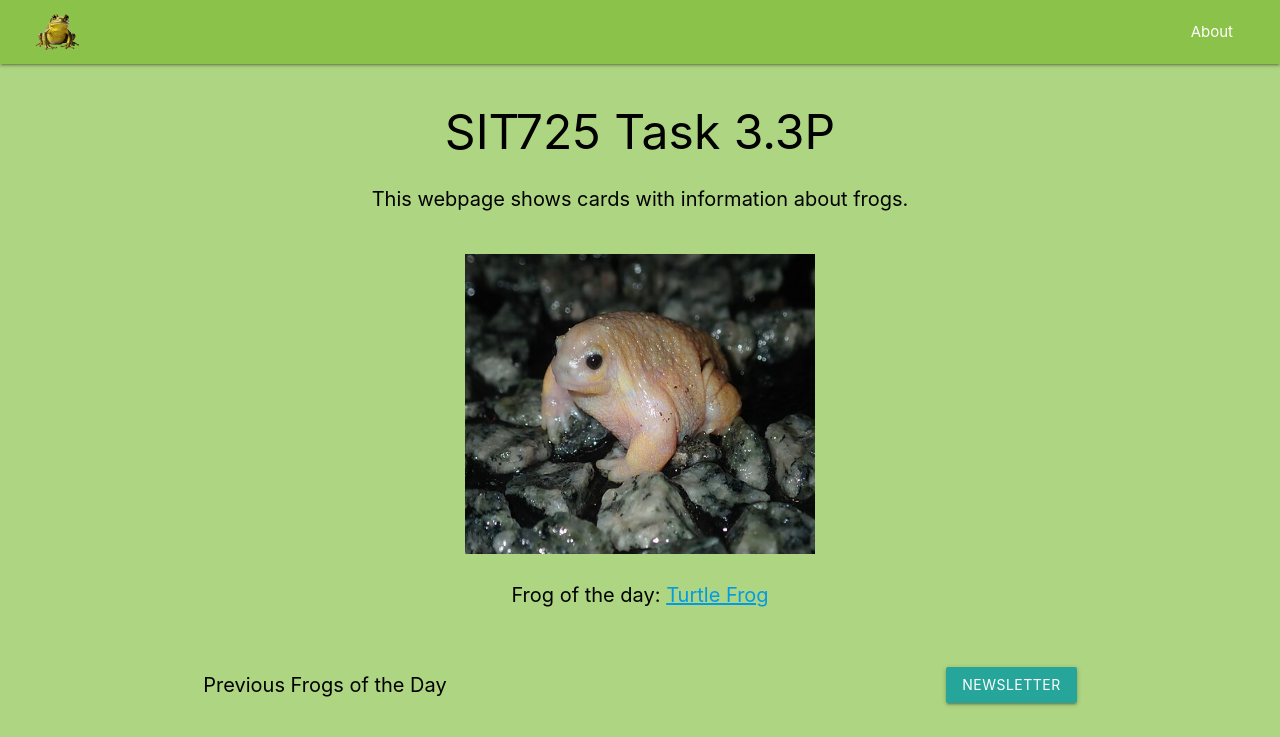
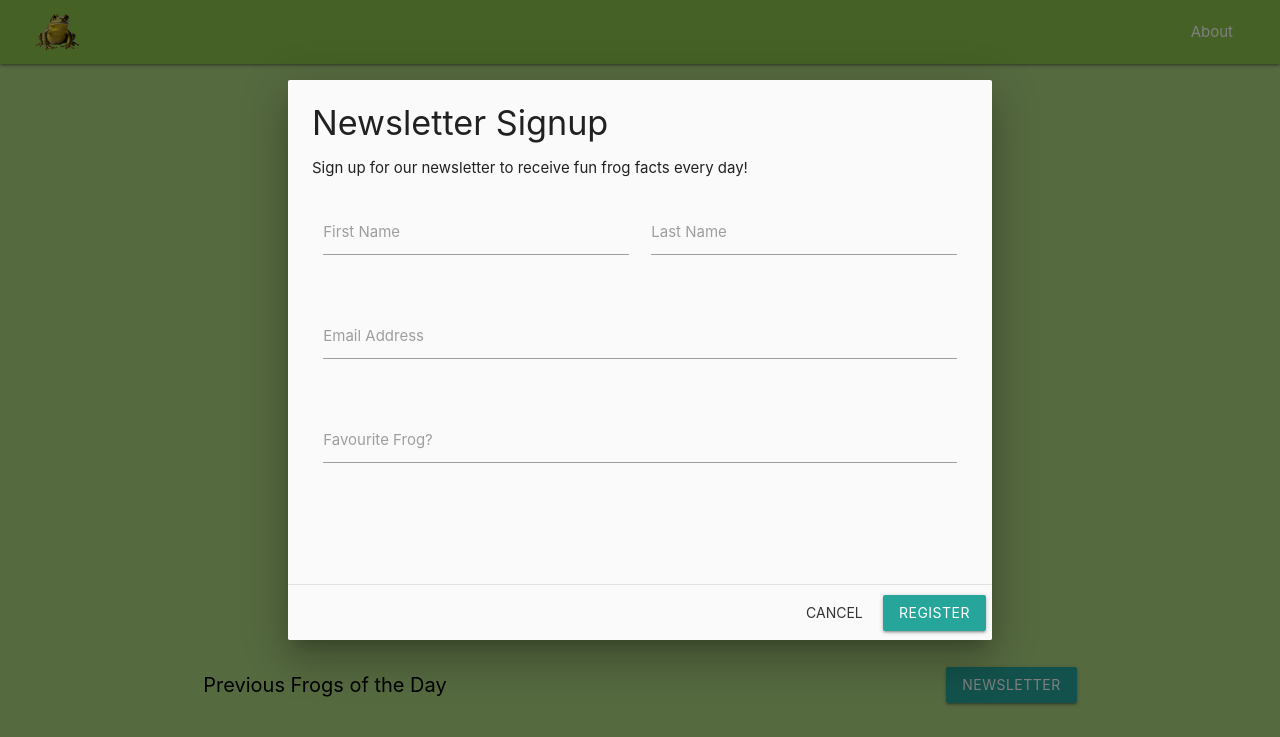
Before and after one commit to toad30/SIT725_225443163, a website: page 3.2P/public/index.html in a window 1280 px wide. Both pictures are taken after a click on the link "NEWSLETTER". Shown: the top 737 px of the page. Drawn offline with nearby package versions, Linux system fonts and the light colour scheme.

Commit message:
Newsletter signup added and minor code cleanup

```diff
--- a/3.2P/public/index.html
+++ b/3.2P/public/index.html
@@ -27,7 +27,7 @@
             <div class="row">
                 <div class="col s12 center-align">
                     <h1 class="heading">SIT725 Task 3.3P</h1>
-                    <p class="flow-text">This webpage shows cards with information about frogs.</p>
+                    <p class="flow-text">This webpage is dedicated to spreading fun facts about frogs.</p>
                 </div>
             </div>
 
@@ -45,7 +45,7 @@
                     <p class="flow-text">Previous Frogs of the Day</p>
                 </div>
                 <div class="col s12 l6 right-align">
-                    <a class="waves-effect waves-light btn" id="random-frog-btn">Newsletter</a>
+                    <a class="waves-effect waves-light btn modal-trigger" href="#modal1" id="newsletter-btn">Newsletter</a>
                 </div>
             </div>
 
@@ -106,7 +106,45 @@
         </div>
     </main>
 
+    <div id="modal1" class="modal modal-fixed-footer">
+        <div class="modal-content">
+            <h4>Newsletter Signup</h4>
+            <p>Sign up for our newsletter to receive fun frog facts every day!</p>
+
+            <form id="newsletter-form">
+                <div class="row">
+                    <div class="input-field col s12 m6">
+                        <input id="first-name" type="text" class="validate" required>
+                        <label for="first-name">First Name</label>
+                    </div>
+                    <div class="input-field col s12 m6">
+                        <input id="last-name" type="text" class="validate" required>
+                        <label for="last-name">Last Name</label>
+                    </div>
+                </div>
+                <div class="row">
+                    <div class="input-field col s12">
+                        <input id="email" type="email" class="validate" required>
+                        <label for="email">Email Address</label>
+                    </div>
+                </div>
+                <div class="row">
+                    <div class="input-field col s12">
+                        <input id="favourite-frog" type="text" class="validate">
+                        <label for="favourite-frog">Favourite Frog?</label>
+                    </div>
+                </div>
+            </form>
+        </div>
+        <div class="modal-footer">
+            <a href="#" id="cancel-newsletter" class="modal-close waves-effect waves-green btn-flat">Cancel</a>
+            <a href="#" id="submit-newsletter" class="waves-effect waves-light btn">Register</a>
+        </div>
+    </div>
+
     <!-- Compiled and minified JavaScript -->
     <script src="https://cdnjs.cloudflare.com/ajax/libs/materialize/1.0.0/js/materialize.min.js"></script>
+    <script src="https://ajax.googleapis.com/ajax/libs/jquery/3.7.1/jquery.min.js"></script>
+    <script src="js/script.js"></script>
 </body>
 </html>
--- a/3.2P/public/js/script.js
+++ b/3.2P/public/js/script.js
@@ -0,0 +1,30 @@
+$(document).ready(function() {
+    var modals = document.querySelectorAll('.modal');
+    var instances = M.Modal.init(modals);
+    var newsletterModal = M.Modal.getInstance(document.getElementById('modal1'));
+
+    $('#submit-newsletter').on('click', function(e) {
+        e.preventDefault();
+
+        var firstName = $('#first-name').val();
+        var lastName = $('#last-name').val();
+        var email = $('#email').val();
+        var favouriteFrog = $('#favourite-frog').val();
+
+        var form = $('#newsletter-form')[0];
+
+        if (!form.checkValidity()) {
+            form.reportValidity();
+            return;
+        }
+
+        M.toast({html: `Thank you for signing up to our newsletter ${firstName}!`});
+        form.reset();
+        M.updateTextFields();
+        newsletterModal.close();
+    });
+
+    $('#cancel-newsletter').on('click', function(e) {
+        $('#newsletter-form')[0].reset();
+    });
+});
```
